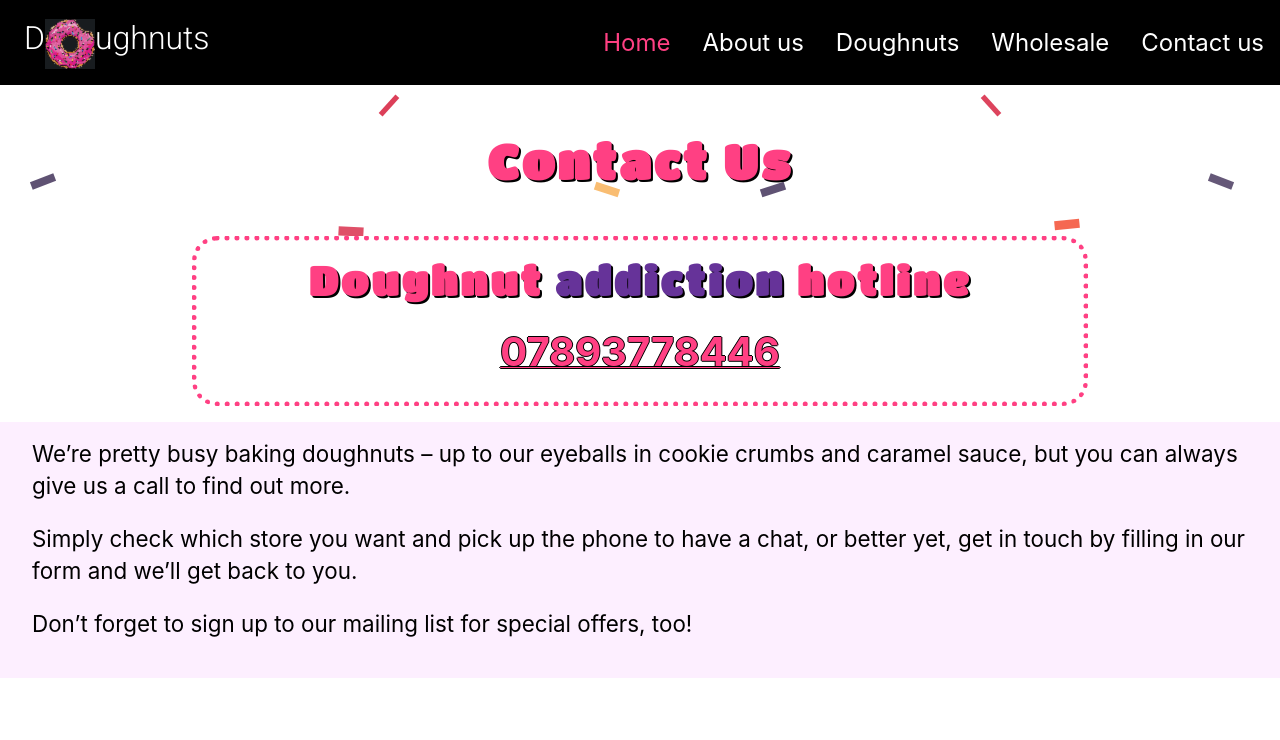
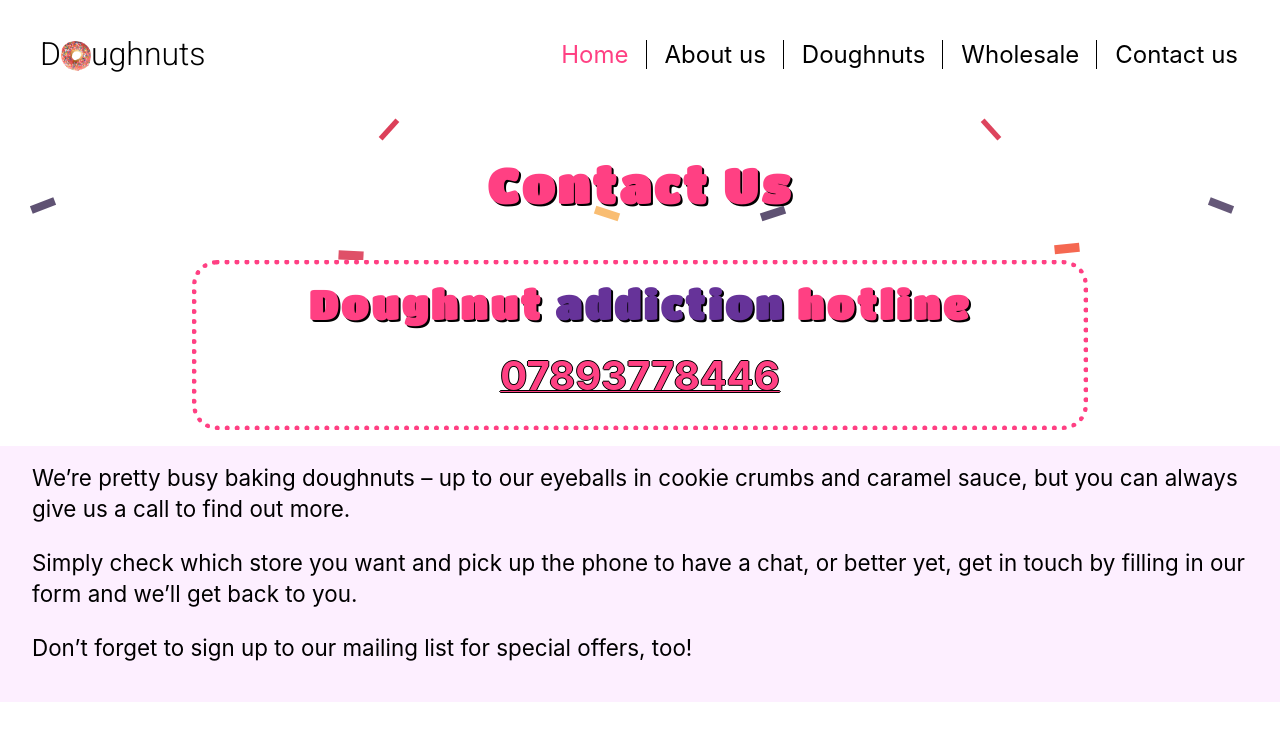
Before and after one commit to jbrogan99/doughnuts-responsive, a React (Create React App) app: page /contact in a window 1280 px wide. Shown: the top 740 px of the page. Built offline with nearby package versions, Linux system fonts and the light colour scheme; a web font is replaced by a local one.

Commit message:
nav bar layout updated

```diff
--- a/src/Application-routes/ContactUs.jsx
+++ b/src/Application-routes/ContactUs.jsx
@@ -19,7 +19,7 @@ export const ContactUs = () => {
           <p>07893778446</p>
         </main>
         <section id="contact-us-para-container">
-          <p>
+          <p className="">
             We’re pretty busy baking doughnuts – up to our eyeballs in cookie
             crumbs and caramel sauce, but you can always give us a call to find
             out more.
--- a/src/css/styles.css
+++ b/src/css/styles.css
@@ -79,7 +79,7 @@ button,
 .nav-header-container {
   display: flex;
   flex-direction: row;
-  background: black;
+
   align-items: center;
 }
 
@@ -441,8 +441,7 @@ button,
 }
 
 #navMobileContainer {
-  background-color: black;
-  padding: 0.3em;
+  margin: 1em;
 }
 
 #first-section {
@@ -611,6 +610,11 @@ button,
   display: none;
 }
 
+.logo_img {
+  width: 30px;
+  align-self: center;
+}
+
 #first-section {
   display: flex;
   flex-direction: column;
@@ -765,6 +769,32 @@ button,
 @media only screen and (min-width: 900px) {
   /*generic tags*/
 
+  .line-separator::after {
+    content: "";
+    position: absolute;
+    top: 0;
+    right: -18px;
+    height: 100%;
+    width: 1px;
+    background-color: black;
+  }
+
+  .line-separator {
+    position: relative;
+    display: inline-block;
+    margin: 0 10px;
+  }
+
+  .line-separator-last {
+    position: relative;
+    display: inline-block;
+    margin: 0 10px;
+  }
+
+  .nav-headings-container-desk {
+    gap: 1em;
+  }
+
   h2 {
     font-size: 2.5rem !important;
   }
@@ -840,9 +870,10 @@ button,
   .nav-header-container {
     display: flex;
     flex-direction: row;
-    background: black;
+
     align-items: center;
     justify-content: space-between;
+    margin: 1em;
   }
 
   .background-color-0 {
--- a/src/logo/logo.css
+++ b/src/logo/logo.css
@@ -9,7 +9,6 @@
   font-size: 2em;
   margin: 0;
   font-family: "Roboto", sans-serif;
-  color: white;
 }
 
 .logo_img {
--- a/src/logo/logo.jsx
+++ b/src/logo/logo.jsx
@@ -1,6 +1,6 @@
 import React from "react";
 
-import doughnut from "../images/doughnut_transparent_w-min.png";
+import doughnut from "../images/doughnut-header.png";
 import "./logo.css";
 export const Logo = () => {
   return (
--- a/src/navigation/NavHeadings.jsx
+++ b/src/navigation/NavHeadings.jsx
@@ -10,30 +10,54 @@ export const NavHeadings = ({ activePage, setActivePage }) => {
     <>
       <nav id="nav-desk">
         <ul className="nav-headings-container-desk">
-          <li className={activePage === "home" ? "active-nav" : ""}>
+          <li
+            className={
+              activePage === "home"
+                ? "active-nav line-separator"
+                : "line-separator"
+            }
+          >
             <Link to="/" onClick={() => handleClick("home")}>
               Home
             </Link>
           </li>
-          <li className={activePage === "about" ? "active-nav" : ""}>
+          <li
+            className={
+              activePage === "about"
+                ? "active-nav line-separator"
+                : "line-separator"
+            }
+          >
             <Link to="/about" onClick={() => handleClick("about")}>
               About us
             </Link>
           </li>
           <li
-            className={activePage === "doughnut" ? "active-nav" : ""}
+            className={
+              activePage === "doughnut"
+                ? "active-nav line-separator"
+                : "line-separator"
+            }
             onClick={() => handleClick("doughnut")}
           >
             <Link to="/collection">Doughnuts</Link>
           </li>
           <li
-            className={activePage === "stock" ? "active-nav" : ""}
+            className={
+              activePage === "stock"
+                ? "active-nav line-separator"
+                : "line-separator"
+            }
             onClick={() => handleClick("stock")}
           >
             <Link to="/stock">Wholesale</Link>
           </li>
           <li
-            className={activePage === "contact" ? "active-nav" : ""}
+            className={
+              activePage === "contact"
+                ? "active-nav line-separator-last"
+                : "line-separator-last"
+            }
             onClick={() => handleClick("contact")}
           >
             <Link to="/contact">Contact us</Link>
--- a/src/navigation/dropdown.css
+++ b/src/navigation/dropdown.css
@@ -3,11 +3,15 @@
   font-family: "Inika", serif;
   font-family: "Lato", sans-serif;
   font-family: "Roboto", sans-serif;
-  font-size: 2em;
+  font-size: 1.5rem;
   margin: 0.5em 0.5em 0.5em 0.5em;
   color: white;
   display: flex;
   justify-content: center;
+}
+
+.text-image-nav-container:first-child {
+  border-top: 1px solid black;
 }
 
 .text-image-nav-container {
@@ -18,13 +22,12 @@
   flex-direction: row;
   justify-content: space-between;
   align-items: center;
-  background-color: black;
+  border-bottom: 1px solid black;
   margin: 0;
-  border-top: 1px solid white;
 }
 
 .navText a {
-  color: white;
+  color: black;
   list-style-type: none;
   text-decoration: none;
 }
--- a/src/navigation/navDesktop.css
+++ b/src/navigation/navDesktop.css
@@ -1,7 +1,7 @@
 .nav-header-container {
   display: flex;
   flex-direction: row;
-  background: black;
+
   align-items: center;
   padding: 1em;
 }
--- a/src/navigation/navHeadings.css
+++ b/src/navigation/navHeadings.css
@@ -1,5 +1,5 @@
 .nav-headings-container-desk li a {
-  color: white;
+  color: black;
   list-style-type: none;
   font-size: 1.5em;
   text-decoration: none;
```
Also changed, not shown: src/images/doughnut-header.png (added).
